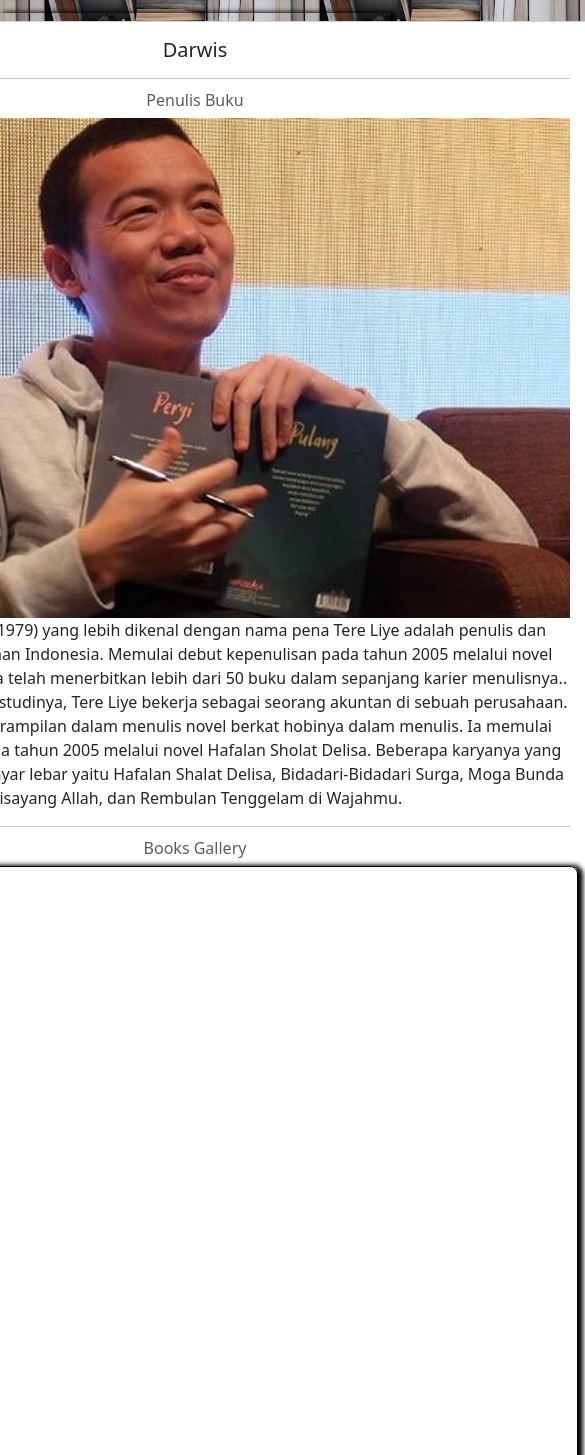
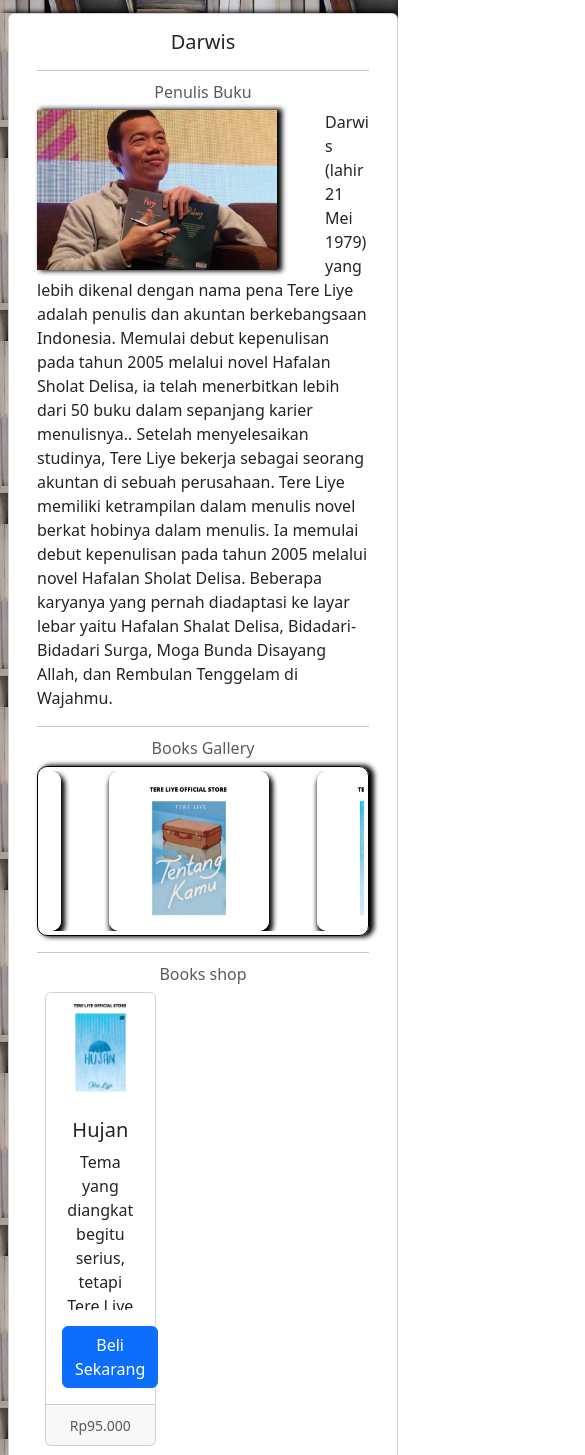
Before and after one commit to bangUpel/Tereliyebuku, a plain HTML site: page index.html in a window 390 px wide. Shown: the part 131-1586 px from the top of the page, 585 px wide, since content can reach past the window. Drawn offline with nearby package versions, Linux system fonts and the light colour scheme.

Commit message:
Update style.css

```diff
--- a/style.css
+++ b/style.css
@@ -1,11 +1,3 @@
-
-
-.centered-flex {
-    display: flex;
-    justify-content: center;
-    align-items: center;
-}
-
 #navbar-top {
     backdrop-filter: blur(10px);
     opacity: 0.95;
@@ -15,20 +7,81 @@
     display: flex;
     justify-content: center;
     align-items: center;
-    margin-top: 1rem;
+    margin-TOP: 1rem ;
     box-shadow: 4px 0px 5px 1px #000;
 }
 
+#darwis {
+    float: left;
+    height: 10rem;
+    margin-right: 3rem;
+    box-shadow: 4px 0px 5px 1px #000;
+
+}
+.darwis {
+    float: left;
+    height: 10rem;
+    margin-right: 3rem;
+    padding: 0px;
+    box-shadow: 2px 4px 5px 2px #000;
+    border-radius: 10px;
+
+
+}
+.flex {
+    display: flex;
+    padding: 0px;
+    margin: 0px;
+
+}
+#darwis2 {
+    float: right;
+    width: 10rem;
+    margin-left: 3rem;
+    box-shadow: 4px 0px 5px 1px #000;
+}
+
+.carousel-inner {
+    display: flex;
+}
+.card-text {
+    text-align: left;
+}
+
+.cards-wrapper {
+    margin-top: 5rem;
+    display: flex;
+}
 .card {
-    flex-basis: calc(33.33% - 1em);
     margin: 0 .5em;
+    width: calc(100%/3);
 }
 
 #galeri {
-    border: 1px solid black;
+    border: 1px black solid;
     border-radius: 10px;
-    margin: 0;
+    position: relative;
+    margin: 0px ;
+    padding: 0px;
+    border-radius: 10px;
+    backdrop-filter: blur(10px);
     padding: 20px;
+
+}
+
+#marquee {
+    display: flex;
+    justify-content: center;
+    align-items: center;
+    backdrop-filter: blur(5px);
+    margin: 0px;
+    padding: 0px;
+}
+
+
+#shop {
+    border-radius: 20px;
+    box-shadow: 1px 0px 3px 2px rgb(122, 123, 124);
     backdrop-filter: blur(10px);
 }
 
@@ -36,9 +89,11 @@
     height: 30rem;
     background: #000;
     color: white;
-    position: relative;
+    position:relative;
     border-radius: 10px;
     box-shadow: 0px -9px 8px 0px rgba(0,0,0,0.75);
+-webkit-box-shadow: 0px -9px 8px 0px rgba(0,0,0,0.75);
+-moz-box-shadow: 0px -9px 8px 0px rgba(0,0,0,0.75);
 }
 
 .overlay-image {
@@ -50,7 +105,29 @@
     right: 0;
     background-position: center;
     background-size: cover;
+    background-size: cover; /* atau contain */
     background-repeat: no-repeat;
+    background-position: center;
+}
+
+ol {
+    list-style-type: none;
+
+}
+
+.card-group p.card-text {
+    text-align: center;
+    height: 10rem;
+    overflow: hidden;
+    overflow-y: scroll;
+}
+.scroll {
+    height: 42rem;
+    overflow: hidden;
+    overflow-y: scroll;
+}
+.srepet {
+    width: 669px;
 }
 
 .bawah {
@@ -61,61 +138,9 @@
     text-align: center;
     margin-top: 5rem;
     border-radius: 5px;
+
 }
 
-@media (max-width: 768px) {
-    .container {
-        flex-direction: column;
-        align-items: center;
-        padding: 0 1rem;
-    }
-
-    .card {
-        flex-basis: 100%;
-        margin: 0.5em 0;
-    }
-
-    .carousel-item {
-        height: 20rem;
-    }
-
-    #galeri {
-        padding: 10px;
-    }
-
-    #navbar-top {
-        opacity: 0.9;
-    }
+.carousel-item p.card-text{
+    text-align: center;
 }
-
-
-@media (max-width: 480px) {
-    .container, .centered-flex, .cards-wrapper {
-        flex-direction: column;
-    }
-
-    .card {
-        width: 90%;
-        margin: 0.5em auto;
-    }
-
-    .carousel-item {
-        height: 15rem;
-    }
-
-    #galeri {
-        padding: 5px;
-        margin: 0.5rem;
-        border-radius: 8px;
-    }
-
-    .bawah {
-        padding: 0.5rem;
-        margin-top: 2rem;
-        border-radius: 4px;
-    }
-
-    .overlay-image {
-        background-size: cover;
-    }
-}
```
